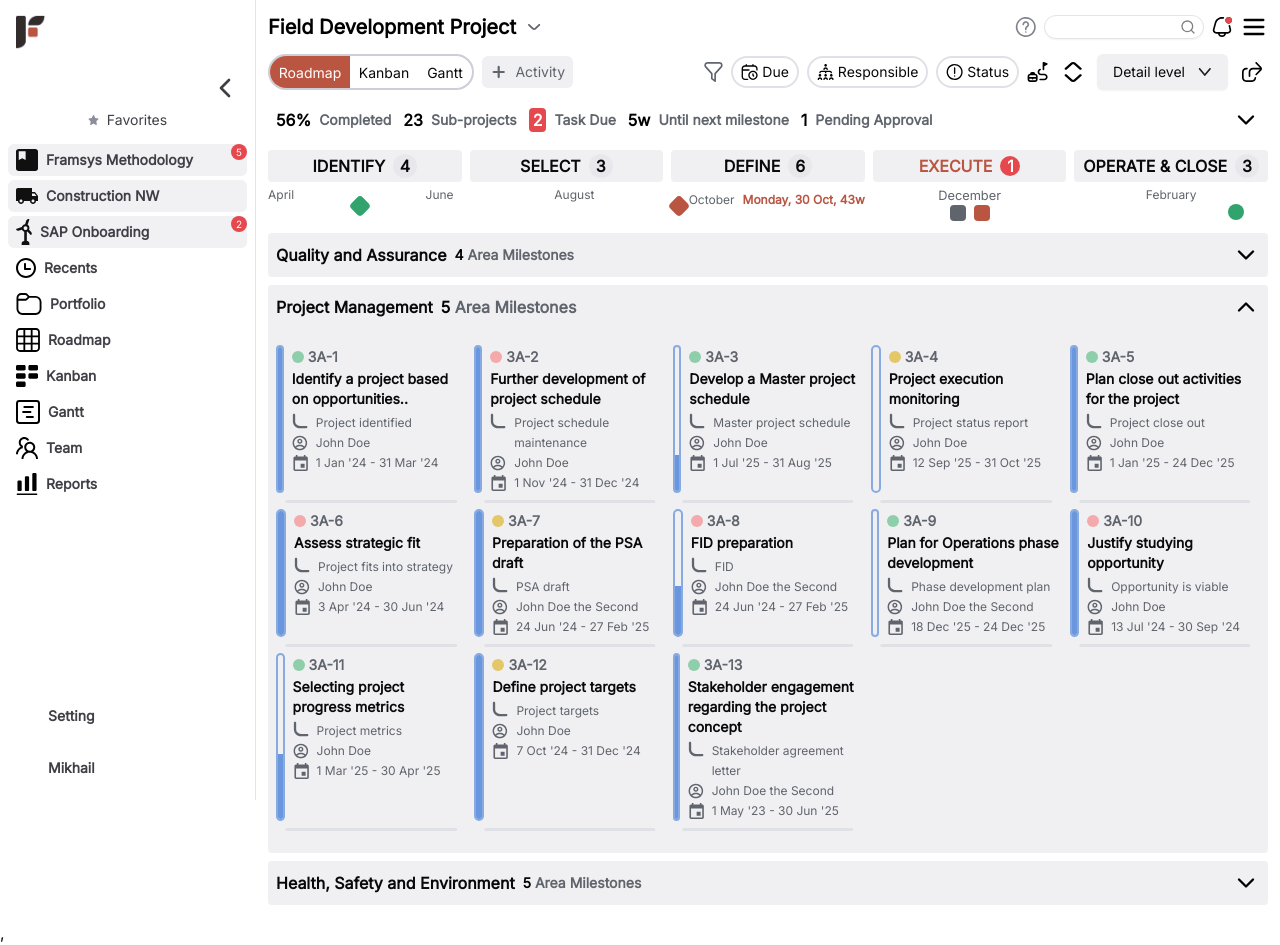
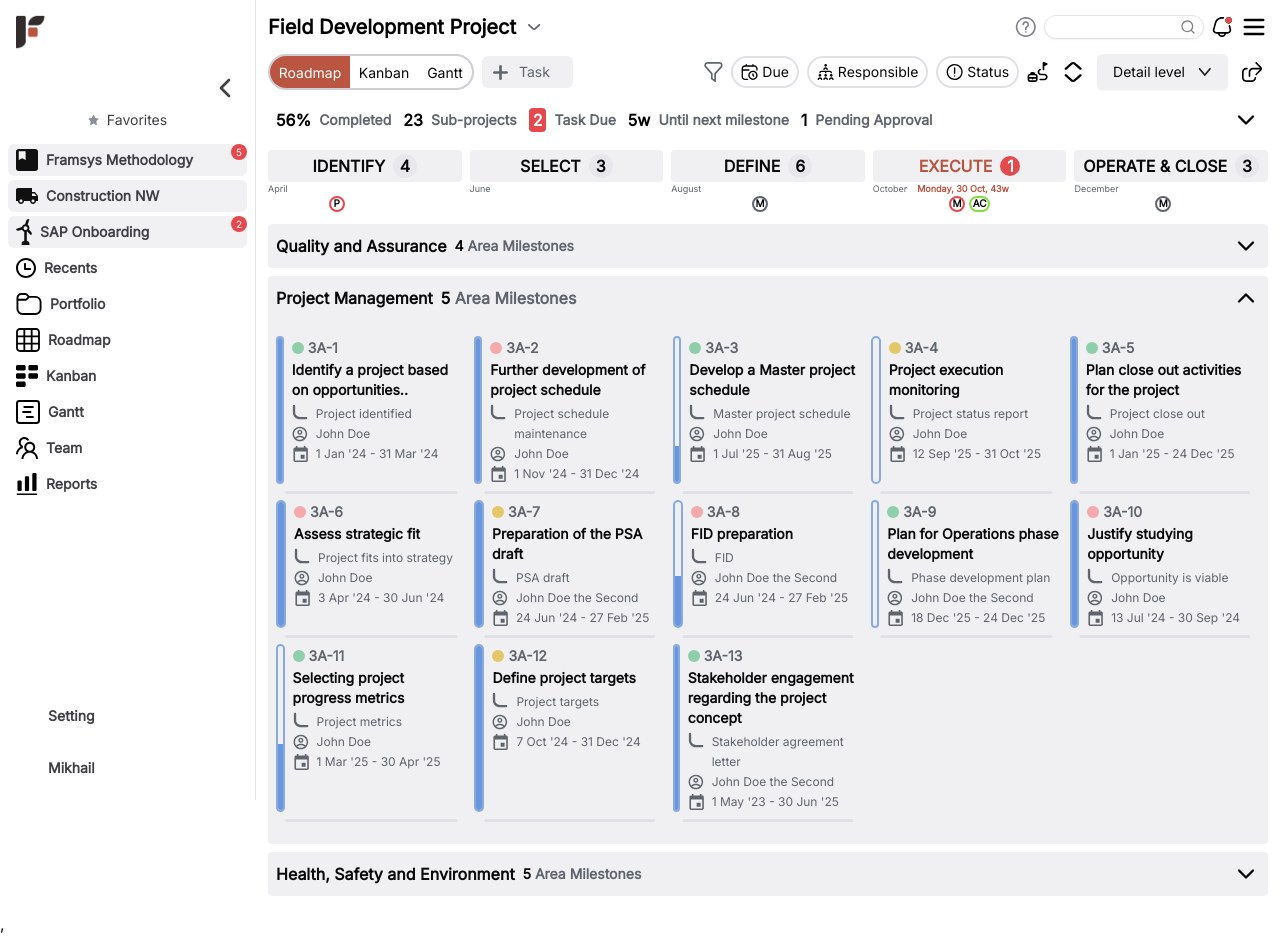
Before and after one commit to hmchnd/demo1, a React (Vite) app: page / in a window 1280 px wide. Built offline with nearby package versions, Linux system fonts and the light colour scheme.

Commit message:
change header layout

```diff
--- a/src/components/Navbar.jsx
+++ b/src/components/Navbar.jsx
@@ -37,6 +37,8 @@ const Navbar = () => {
 
     const [responsible, setResponsible] = useState(false)
     const [period, setPeriod] = useState(false)
+
+
     const handleCheckboxClick = (e, setter) => {
         e.preventDefault()
         e.stopPropagation()
@@ -55,7 +57,7 @@ const Navbar = () => {
                 </div>
                 <div>
                     <button className="w-[91px] h-[32px] px-2 flex gap-2 text-sm items-center bg-[#F0F0F3] rounded-[6px] text-[#60646C] font-medium">
-                        <Plus size={40} color="#60646C" strokeWidth={3} />Activity</button>
+                        <Plus size={currentPath === '/' ? 21 : 35} color="#60646C" strokeWidth={3} />{currentPath === '/' ? 'Task' : 'Activity'}</button>
                 </div>
             </div>
             <div className="flex items-center gap-2">
--- a/src/pages/Home.jsx
+++ b/src/pages/Home.jsx
@@ -21,10 +21,13 @@ const Home = () => {
                             <h4 className="font-black">IDENTIFY</h4>
                             <span className="size-6 rounded-full bg-[#E8E8EC] flex justify-center items-center">4</span>
                         </div>
-                        <div className="flex justify-between items-start mt-1">
-                            <small className="text-[#60646C] text-[12px]" >April</small>
-                            <div className="size-4 rounded-sm bg-[#30A46C] rotate-45 mt-3"></div>
-                            <small className="mr-2 text-[#60646C] text-[12px]">June</small>
+                        <div className="flex justify-between items-start">
+                            <small className="text-[#60646C] text-[9px]" >April</small>
+                        </div>
+                        <div className="flex justify-center">
+                            <div className="size-4 font-semibold -ml-14 text-[10px] flex items-center justify-center border-2 rounded-full border-[#E5484D]">
+                                P
+                            </div>
                         </div>
                     </div>
                     <div>
@@ -32,19 +35,23 @@ const Home = () => {
                             <h4 className="font-black">SELECT</h4>
                             <span className="size-6 rounded-full bg-[#E8E8EC] flex justify-center items-center">3</span>
                         </div>
-                        <div className="flex justify-center mt-1">
-                            <small className="text-[#60646C] text-[12px] ml-4">August</small></div>
+                        <div className="flex ">
+                            <small className="text-[#60646C] text-[9px]">June</small></div>
                     </div>
                     <div>
                         <div className="flex gap-2 font-bold items-center justify-center bg-[#F0F0F3] rounded-sm py-1">
                             <h4 className="font-black">DEFINE</h4>
                             <span className="size-6 rounded-full bg-[#E8E8EC] flex justify-center items-center">6</span>
                         </div>
-                        <div className="flex justify-between items-start mt-1">
-                            <div className="size-4 rounded-sm bg-[#BA5542] rotate-45 mt-3"></div>
-                            <div>
-                                <small className="mr-2 text-[#60646C] text-[12px]">October</small>
-                                <span className="text-[#BA5542] font-semibold text-[12px]">Monday, 30 Oct, 43w</span>
+                        <div className="flex justify-between items-start">
+                            <div className="flex gap-1">
+                                <small className="text-[#60646C] text-[9px]">August</small>
+
+                            </div>
+                        </div>
+                        <div className="flex justify-center">
+                            <div className="size-4 font-semibold -ml-4 text-[10px] flex items-center justify-center border-2 rounded-full border-[#60646C]">
+                                M
                             </div>
                         </div>
                     </div>
@@ -53,11 +60,16 @@ const Home = () => {
                             <h4 className="font-black text-[#BA5542]">EXECUTE</h4>
                             <span className="size-5 rounded-full bg-[#E5484D] text-white flex justify-center items-center">1</span>
                         </div>
-                        <div className="flex flex-col justify-center items-center mt-1">
-                            <small className="text-[#60646C]">December</small>
-                            <div className="flex items-center gap-2">
-                                <div className="size-4 rounded-sm bg-[#60646C] "></div>
-                                <div className="size-4 rounded-sm bg-[#BA5542] "></div>
+                        <div className="flex gap-[10px] items-center">
+                            <small className="text-[#60646C] text-[9px]">October</small>
+                            <span className="text-[#BA5542] font-semibold text-[9px]">Monday, 30 Oct, 43w</span>
+                        </div>
+                        <div className="flex justify-center gap-1">
+                            <div className="size-4 font-semibold text-[10px] flex items-center justify-center border-2 rounded-full border-[#E5484D]">
+                                M
+                            </div>
+                            <div className="h-4 w-[21px] font-semibold  text-[10px] flex items-center justify-center border-2 rounded-[50px] border-[#86DC45]">
+                                AC
                             </div>
                         </div>
                     </div>
@@ -66,12 +78,14 @@ const Home = () => {
                             <h4 className="font-black">OPERATE & CLOSE</h4>
                             <span className="size-6 rounded-full bg-[#E8E8EC] flex justify-center items-center">3</span>
                         </div>
-                        <div className="mt-1">
-                            <div className="flex justify-center">
-                                <small className="text-[12px] text-[#60646C]">February</small>
+                        <div>
+                            <div className="flex ">
+                                <small className="text-[9px] text-[#60646C]">December</small>
                             </div>
-                            <div className="flex justify-end ">
-                                <div className="size-4 rounded-full bg-[#30A46C] mr-6"></div>
+                        </div>
+                        <div className="flex justify-center">
+                            <div className="size-4 font-semibold -ml-4 text-[10px] flex items-center justify-center border-2 rounded-full border-[#60646C]">
+                                M
                             </div>
                         </div>
                     </div>
```
